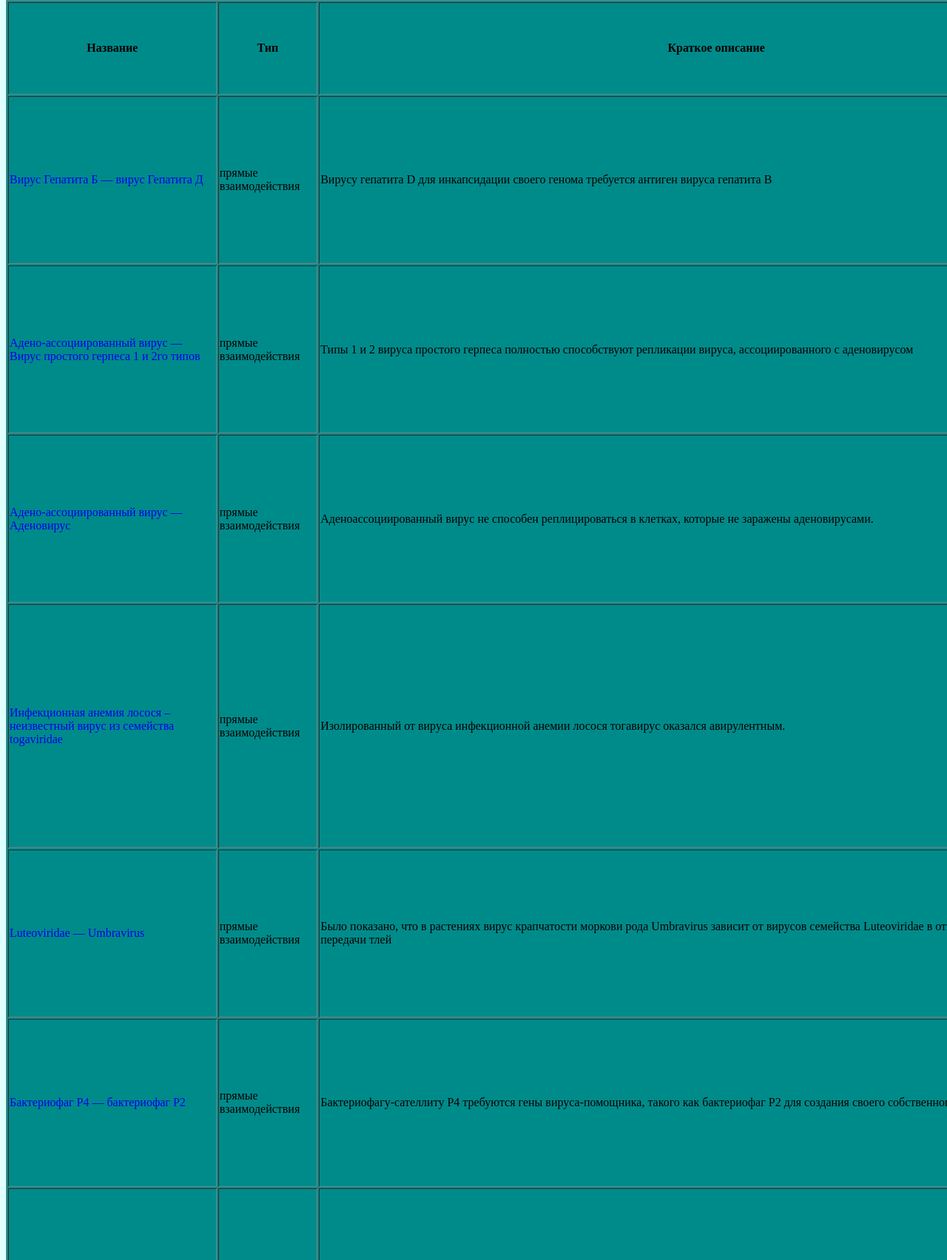
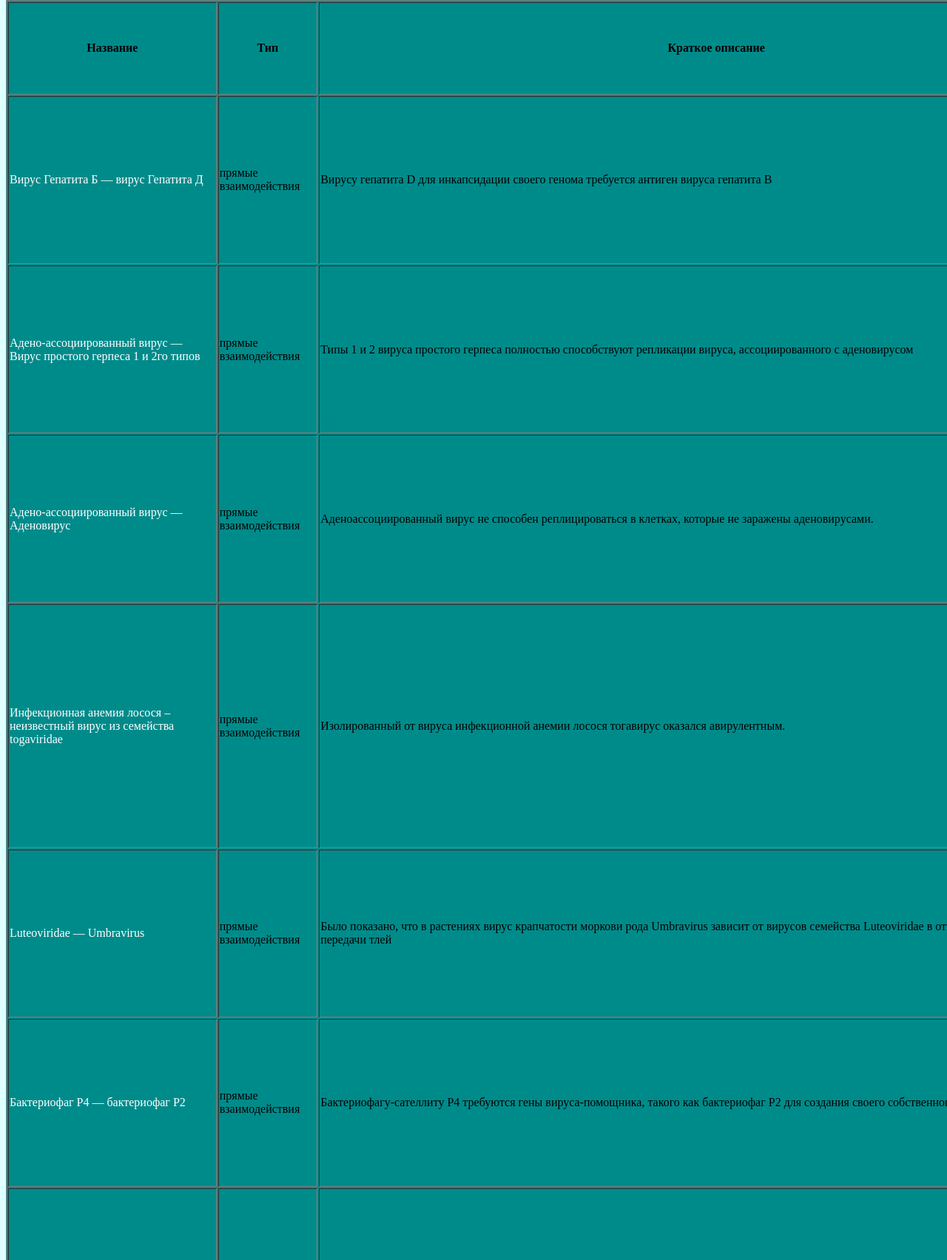
Before and after one commit to vvi2020database/vvi2020database.github.io, a plain HTML site: page table.html in a window 1280 px wide. Shown: the part 376-2080 px from the top of the page at 74% size. Drawn offline with Linux system fonts and the light colour scheme.

Commit message:
Add files via upload

```diff
--- a/table.html
+++ b/table.html
@@ -43,42 +43,42 @@
 	  <th>Краткое описание</th>
      </tr>
 	<tr>
-	 <td><a href="hep_d_hep_b.html">Вирус Гепатита Б —  вирус Гепатита Д</td>
+	 <td><a href="hep_d_hep_b.html" style="color: white">Вирус Гепатита Б —  вирус Гепатита Д</td>
 	 <td>прямые взаимодействия</td>
 	 <td>Вирусу гепатита D для инкапсидации своего генома требуется антиген вируса гепатита B</td>
 	<tr>
-	 <td><a href="adenovrius_herpes.html">Адено-ассоциированный вирус —  Вирус простого герпеса  1 и 2го типов</td>
+	 <td><a href="adenovrius_herpes.html" style="color: white">Адено-ассоциированный вирус —  Вирус простого герпеса  1 и 2го типов</td>
 	 <td>прямые взаимодействия</td>
 	 <td>Типы 1 и 2 вируса простого герпеса полностью способствуют репликации вируса, ассоциированного с аденовирусом
 	<tr>
-	 <td><a href="aav_adenovirus.html">Адено-ассоциированный вирус —  Аденовирус</a></td>
+	 <td><a href="aav_adenovirus.html" style="color: white">Адено-ассоциированный вирус —  Аденовирус</a></td>
 	 <td>прямые взаимодействия</td>
 	 <td>Аденоассоциированный вирус не способен реплицироваться в клетках, которые не заражены аденовирусами.</td>
 	<tr>
-	 <td><a href="sal_anem.html">Инфекционная анемия лосося – неизвестный вирус из семейства togaviridae</td>
+	 <td><a href="sal_anem.html" style="color: white">Инфекционная анемия лосося – неизвестный вирус из семейства togaviridae</td>
 	 <td>прямые взаимодействия</td>
 	 <td>Изолированный от вируса инфекционной анемии лосося тогавирус оказался авирулентным.</a></td>
 	<tr>
-	 <td><a href="luteoviridae.html">Luteoviridae —  Umbravirus</td>
+	 <td><a href="luteoviridae.html" style="color: white">Luteoviridae —  Umbravirus</td>
 	 <td>прямые взаимодействия</td>
 	 <td>Было показано, что в растениях вирус крапчатости моркови рода Umbravirus зависит от вирусов семейства Luteoviridae в отношении инкапсидации и передачи тлей</td>
 	<tr>
-	 <td><a href="p2_p4.html">Бактериофаг P4 —  бактериофаг P2</a></td>
+	 <td><a href="p2_p4.html" style="color: white">Бактериофаг P4 —  бактериофаг P2</a></td>
 	 <td>прямые взаимодействия</td>
 	 <td>Бактериофагу-сателлиту P4 требуются гены вируса-помощника, такого как бактериофаг P2 для создания своего собственного капсида.</td>
 	<tr>
-	 <td><a href="yado_k_yado_n.html">Вирус Ядо-нуши —  Вирус Ядо-кари</td>
+	 <td><a href="yado_k_yado_n.html" style="color: white">Вирус Ядо-нуши —  Вирус Ядо-кари</td>
 	 <td>прямые взаимодействия</td>
 	 <td>вирус ядо-кари 1 (YkV1),
 	  свой геном и фермент репликазу, инкапсидирует капсидным белком сопутствующего инфицированного вируса, неродственного тоти-подобный двухцепочечного РНК-вируса, вирус ядо-нуши 1 (YnV1). Как обычный вирус, YnV1 может процветать независимо, тогда как для выживания YkV1 необходимо постоянное присутствие YnV1. </td>
 	<tr>
-	 <td><a href="ayv_pyfv.html">anthriscus yellows (AYV) —   yellow fleck virus (PYFV) </td>
+	 <td><a href="ayv_pyfv.html" style="color: white">anthriscus yellows (AYV) —   yellow fleck virus (PYFV) </td>
 	 <td>прямые взаимодействия</td>
 	 <td>Передача вируса желтой пятнистости пастернака (PYFV) тлей
 	 Cavariella aegopodii происходит только тогда, когда тля также является переносчиком вспомогательного вируса Anthriscus yellows (AYV).
 	 Ни один из пяти других протестированных вирусов не смог действовать как помощник.</td>
 	<tr>
-	 <td><a href="aucuba.html">Аукуба и вирус картофеля C —  вирус картофеля Y</td>
+	 <td><a href="aucuba.html" style="color: white">Аукуба и вирус картофеля C —  вирус картофеля Y</td>
 	 <td>прямые взаимодействия</td>
 	 <td>Вирус мозаики картофеля aucuba и вирус картофеля C были переданы
 	 тлей Myzus persicae.не только от растений, также инфицированных вспомогательным вирусом, но также и от растений, инфицированных только ими, при условии, что тля сначала питалась растениями, инфицированными вспомогательным вирусом</td>
```
